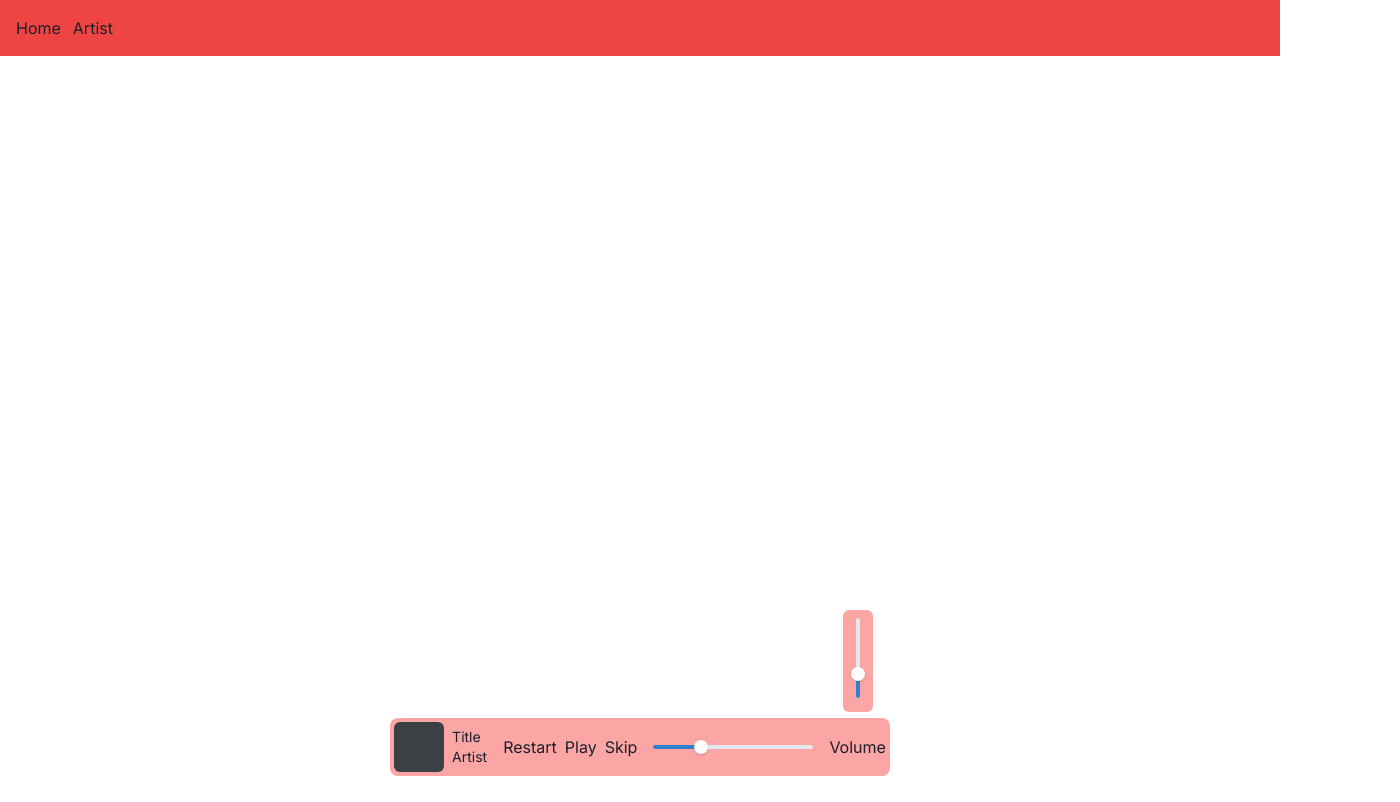
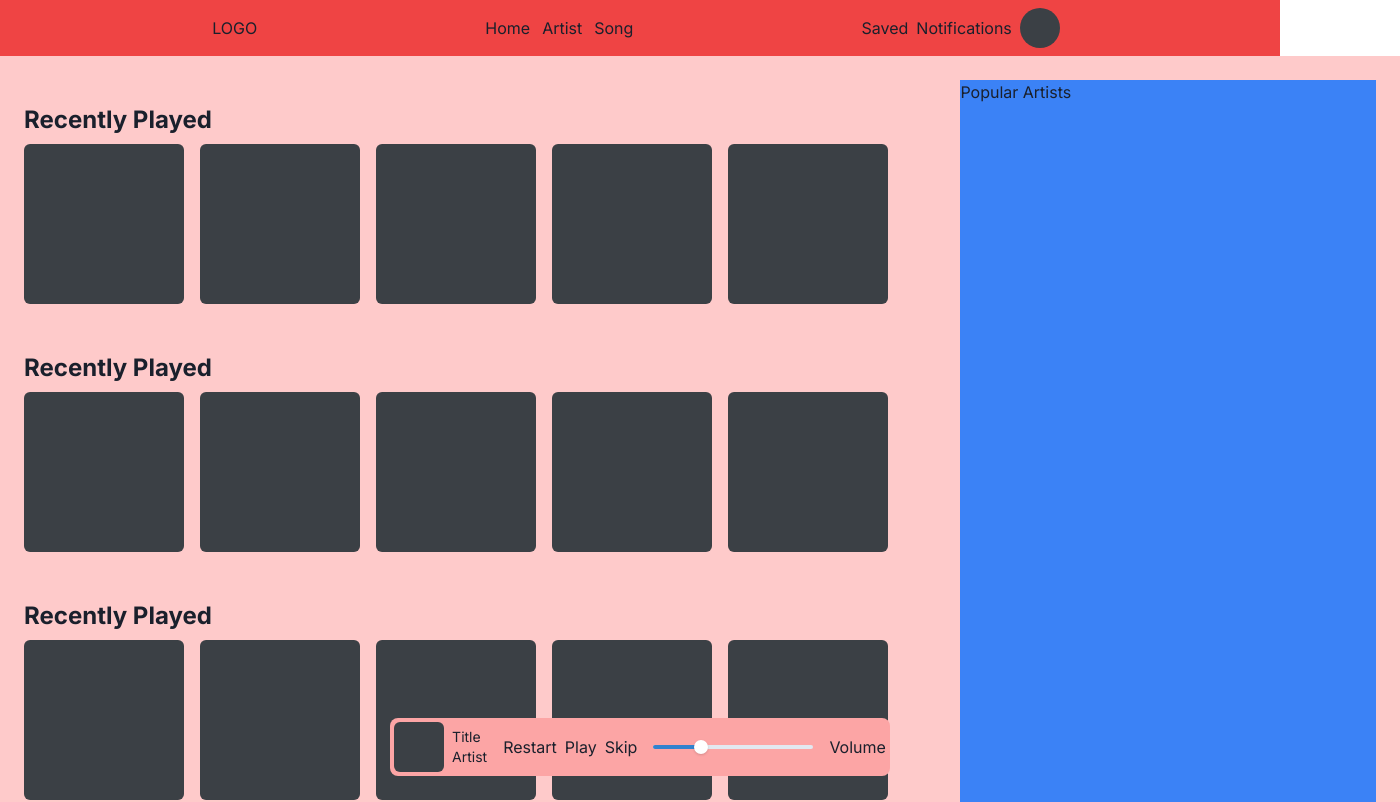
Before and after one commit to ccordoba464/prod.me, a Next.js app: page / in a window 1280 px wide. Shown: the top 802 px of the page, 1400 px wide, since content can reach past the window. Built offline with nearby package versions, Linux system fonts and the light colour scheme.

Commit message:
Create placeholder items in home

```diff
--- a/app/home/page.tsx
+++ /dev/null
@@ -1,7 +0,0 @@
-export default function Home() {
-  return (
-    <div className="flex items-center">
-      <h1>Hello</h1>
-    </div>
-  );
-}
--- a/app/layout.tsx
+++ b/app/layout.tsx
@@ -20,6 +20,7 @@ export default function RootLayout({
   const links = [
     { href: "/", label: "Home" },
     { href: "/artist", label: "Artist" },
+    { href: "/artist/song", label: "Song" },
   ];
 
   return (
@@ -27,9 +28,11 @@ export default function RootLayout({
       <body className={inter.className}>
         <main>
           <Providers>
-            <header className="fixed w-screen top-0 z-[1000]">
+            <header className="fixed w-screen top-0 z-[1000] bg-red-500">
+              <div className="flex items-center w-full justify-evenly">
+                <div>LOGO</div>
                 <nav>
-                <ul className="flex gap-3 p-4 bg-red-500">
+                  <ul className="flex gap-3 p-4">
                     {links.map(({ href, label }) => (
                       <li key={href}>
                         <Link href={href}>{label}</Link>
@@ -37,8 +40,14 @@ export default function RootLayout({
                     ))}
                   </ul>
                 </nav>
+                <div className="flex items-center gap-2">
+                  <div>Saved</div>
+                  <div>Notifications</div>
+                  <div className="w-[40px] h-[40px] overflow-hidden bg-[#3b4045] rounded-full mr-2"></div>
+                </div>
+              </div>
             </header>
-            <div className="p-4">{children}</div>
+            <div className="mt-14">{children}</div>
             <Playbar />
           </Providers>
         </main>
--- a/app/page.tsx
+++ b/app/page.tsx
@@ -1,6 +1,21 @@
-import Image from "next/image";
-import { Flex, Spacer } from "@chakra-ui/react";
+import MusicList from "@/components/MusicList";
 
 export default function Home() {
-  return <Flex>Test</Flex>;
+  return (
+    <div className="flex px-6 py-6 mx-auto w-[1400px] bg-red-200">
+      <div className="flex flex-col w-full">
+        <MusicList />
+        <MusicList />
+        <MusicList />
+        <MusicList />
+      </div>
+      <div className="w-[600px] bg-blue-500">
+        <div>
+          <h2>Popular Artists</h2>
+        </div>
+        <div></div>
+        <div></div>
+      </div>
+    </div>
+  );
 }
--- /dev/null
+++ b/components/MusicList.tsx
@@ -0,0 +1,24 @@
+export default function MusicList() {
+  return (
+    <div className="flex flex-col py-6">
+      <h2 className="font-bold text-2xl mb-2">Recently Played</h2>
+      <div className="flex gap-4">
+        <div className="flex flex-col">
+          <div className="w-[160px] h-[160px] overflow-hidden bg-[#3b4045] rounded-md"></div>
+        </div>
+        <div className="flex flex-col">
+          <div className="w-[160px] h-[160px] overflow-hidden bg-[#3b4045] rounded-md"></div>
+        </div>
+        <div className="flex flex-col">
+          <div className="w-[160px] h-[160px] overflow-hidden bg-[#3b4045] rounded-md"></div>
+        </div>
+        <div className="flex flex-col">
+          <div className="w-[160px] h-[160px] overflow-hidden bg-[#3b4045] rounded-md"></div>
+        </div>
+        <div className="flex flex-col">
+          <div className="w-[160px] h-[160px] overflow-hidden bg-[#3b4045] rounded-md"></div>
+        </div>
+      </div>
+    </div>
+  );
+}
--- a/components/playbar.tsx
+++ b/components/playbar.tsx
@@ -34,7 +34,7 @@ const Playbar = () => {
 
         <div className="flex items-center relative">
           <div className="flex justify-center">Volume</div>
-          <div className="absolute bottom-[60px] bg-red-300 p-2 rounded-md left-1/2 transform -translate-x-1/2">
+          <div className="absolute bottom-[60px] bg-red-300 p-2 rounded-md left-1/2 transform -translate-x-1/2 hidden">
             <Slider
               aria-label="slider-ex-3"
               defaultValue={30}
```
Lines whose indentation alone changed are shown as unchanged.
